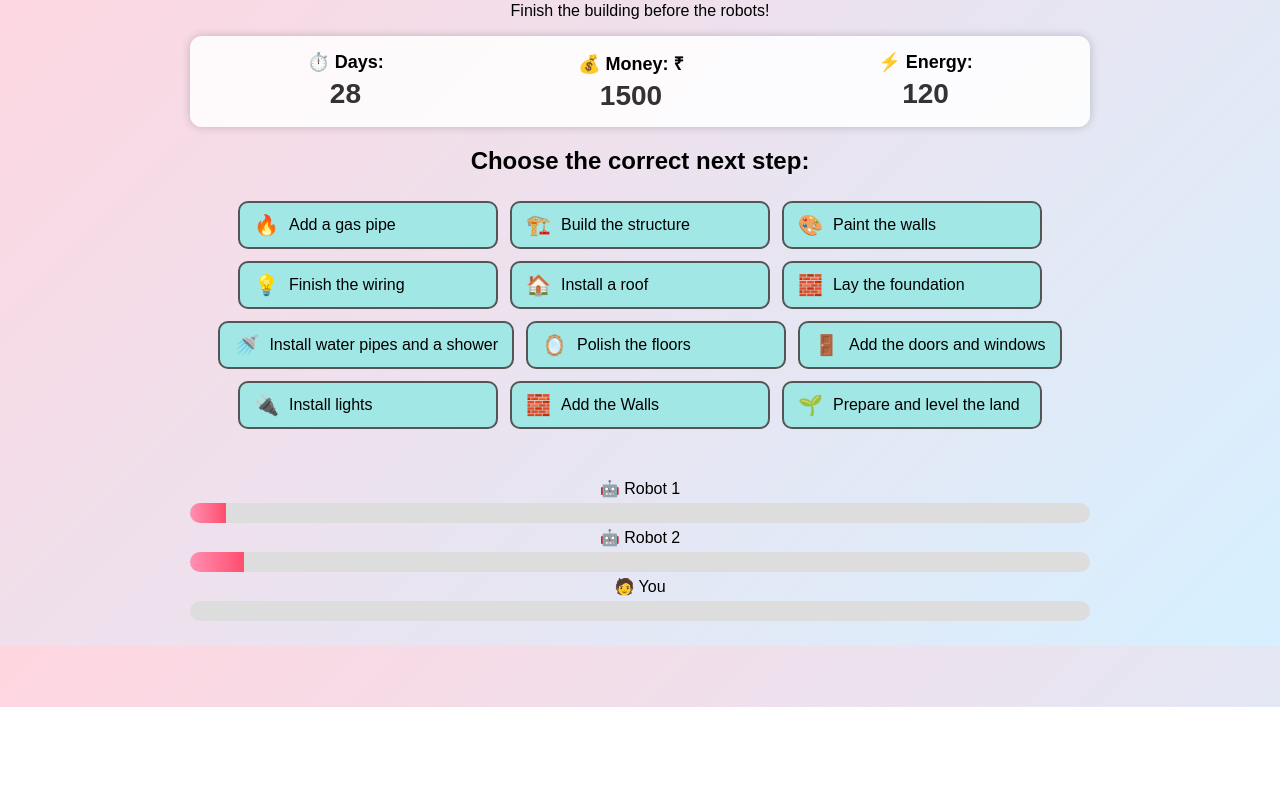
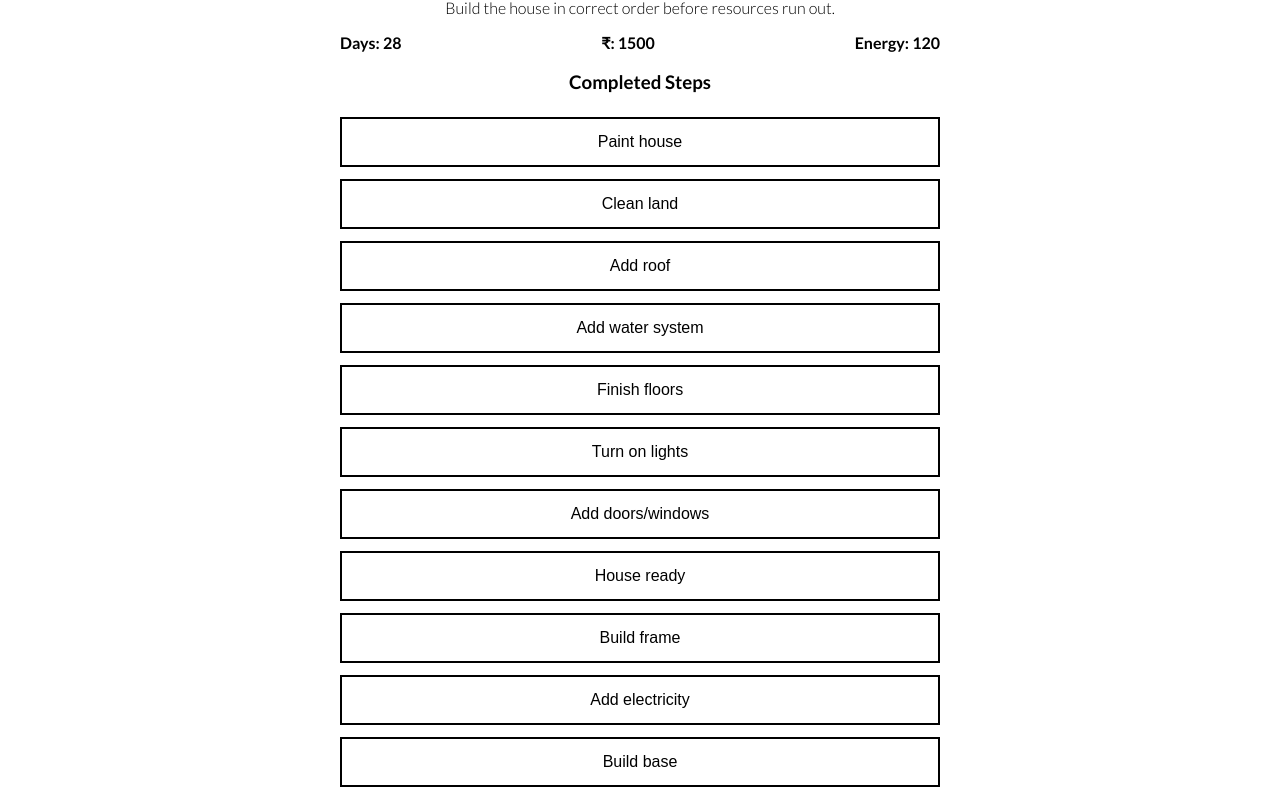
Before and after one commit to sabiparikh/construction-sequence, a plain HTML site: page index.html in a window 1280 px wide. Shown: the part 93-887 px from the top of the page. Before the commit the page ends 800 px from the top, so only its background shows below. Drawn offline with Linux system fonts and the light colour scheme.

Commit message:
Add files via upload
I have changed the colorful game to black and white. The progress bars and confetti is removed.

```diff
--- a/index.html
+++ b/index.html
@@ -1,332 +1,158 @@
 <!DOCTYPE html>
-<html lang="en">
+<html>
 <head>
-<meta charset="UTF-8">
-<title>🏗️ Building Mission Game</title>
+<meta name="viewport" content="width=device-width, initial-scale=1">
+<link href="https://fonts.googleapis.com/css2?family=Lato:wght@300;700;900&display=swap" rel="stylesheet">
+<title>Build A House</title>
+
 <style>
-body {
-  font-family: Arial, sans-serif;
-  text-align: center;
-  background: linear-gradient(135deg, #ffd6e0, #d6f0ff);
-  margin: 0;
-}
-
-.container {
-  max-width: 900px;
-  margin: auto;
-  padding: 20px;
-}
-
-h1 { margin-bottom: 10px; }
-
-.scorecard {
-  background: #ffffffdd;
-  border-radius: 12px;
-  padding: 15px 20px;
-  display: flex;
-  justify-content: space-around;
-  font-weight: bold;
-  font-size: 18px;
-  margin: 15px 0;
-  box-shadow: 0 0 10px rgba(0,0,0,0.2);
-}
-
-.scorecard div span {
-  display: block;
-  font-size: 28px;
-  color: #333;
-  margin-top: 5px;
-}
-
-button {
-  padding: 10px 14px;
-  margin: 6px;
-  border-radius: 10px;
-  border: 2px solid #555;
-  background: #a0e7e5;
-  cursor: pointer;
-  transition: 0.2s;
-  min-width: 260px;
-  display: inline-flex;
-  align-items: center;
-  justify-content: flex-start;
-  font-size: 16px;
-}
-
-button span.icon {
-  margin-right: 10px;
-  font-size: 20px;
-}
-
-button:hover {
-  background: #ffafcc;
-  transform: scale(1.05);
-}
-
-button.correct {
-  background: #999999;
-  color: #eee;
-  cursor: default;
-}
-
-.bar {
-  background: #ddd;
-  height: 20px;
-  border-radius: 10px;
-  margin: 5px 0;
-  overflow: hidden;
-}
-
-.fill {
-  height: 100%;
-  width: 0%;
-  background: linear-gradient(90deg, #ff90b3, #ff4d6d);
-  transition: width 0.5s;
-}
-
-#message {
-  margin-top: 10px;
-  font-size: 18px;
-  color: red;
-  min-height: 24px;
-}
-
-.confetti {
-  position: fixed;
-  top: -10px;
-  border-radius: 2px;
-  opacity: 0.9;
-  animation: fall linear forwards;
-}
-
-@keyframes fall { to { transform: translateY(110vh) rotate(720deg); } }
-
-#restartBtn {
-  display: none;
-  background: #ffd166;
-  font-weight: bold;
-  padding: 12px 20px;
-  font-size: 18px;
-  border-radius: 12px;
-  border: 2px solid #555;
-  cursor: pointer;
-}
-
-#steps { margin: 20px 0; }
+body{font-family:Lato,sans-serif;background:#fff;color:#000;text-align:center;padding:10px;}
+h1{font-size:44px;font-weight:900;margin:5px;}
+.container{max-width:600px;margin:auto;}
+.stats{display:flex;justify-content:space-between;font-weight:700;margin:10px 0;}
+button{width:100%;padding:14px;margin:6px 0;border:2px solid black;background:white;font-size:16px;cursor:pointer;}
+.eventBox{border:3px dashed black;padding:12px;margin:10px;display:none;}
+#restart{display:none;margin-top:15px;font-weight:bold;}
 </style>
 </head>
+
 <body>
 <div class="container">
-<h1>🏗️ Building Mission</h1>
-<p>Finish the building before the robots!</p>
+<h1>BUILD A HOUSE</h1>
+<p>Build the house in correct order before resources run out.</p>
 
-<div class="scorecard">
-  <div>⏱️ Days: <span id="time"></span></div>
-  <div>💰 Money: ₹<span id="money"></span></div>
-  <div>⚡ Energy: <span id="energy"></span></div>
+<div class="stats">
+<div>Days: <span id="time">28</span></div>
+<div>₹: <span id="money">1500</span></div>
+<div>Energy: <span id="energy">120</span></div>
 </div>
 
-<h3 id="event"></h3>
+<h3>Completed Steps</h3>
+<div id="completed"></div>
 
-<h2>Choose the correct next step:</h2>
-<div id="steps"></div>
-<div id="message"></div>
+<div id="event" class="eventBox"></div>
+<div id="buttons"></div>
 
-<div>
-  🤖 Robot 1
-  <div class="bar"><div id="r1" class="fill"></div></div>
-
-  🤖 Robot 2
-  <div class="bar"><div id="r2" class="fill"></div></div>
-
-  🧑 You
-  <div class="bar"><div id="you" class="fill"></div></div>
-</div>
-
-<button id="restartBtn">🔄 Play Again</button>
+<button id="restart" onclick="location.reload()">PLAY AGAIN</button>
 </div>
 
 <script>
-// GAME DATA
-const stepsList = [
-  { text: "Prepare and level the land", icon: "🌱" },
-  { text: "Lay the foundation", icon: "🧱" },
-  { text: "Build the structure", icon: "🏗️" },
-  { text: "Add the Walls", icon: "🧱" },
-  { text: "Install a roof", icon: "🏠" },
-  { text: "Add the doors and windows", icon: "🚪" },
-  { text: "Install water pipes and a shower", icon: "🚿" },
-  { text: "Finish the wiring", icon: "💡" },
-  { text: "Install lights", icon: "🔌" },
-  { text: "Add a gas pipe", icon: "🔥" },
-  { text: "Paint the walls", icon: "🎨" },
-  { text: "Polish the floors", icon: "🪞" }
-];
+let time=28,money=1500,energy=120;
+let steps=["Clean land","Build base","Build frame","Add walls","Add roof",
+"Add doors/windows","Add water system","Add electricity","Turn on lights",
+"Paint house","Finish floors","House ready"];
 
-let current, time, money, energy, gameOver;
-let shuffledSteps;
+let correct=[...steps];
+shuffle(steps);
+let index=0;
+let completedList=[];
+let gameEnded=false;
 
-// SHUFFLE UTILITY
-function shuffle(array) {
-  for (let i = array.length - 1; i > 0; i--) {
-    const j = Math.floor(Math.random() * (i + 1));
-    [array[i], array[j]] = [array[j], array[i]];
-  }
-  return array;
+function shuffle(a){
+ for(let i=a.length-1;i>0;i--){
+  let j=Math.floor(Math.random()*(i+1));
+  [a[i],a[j]]=[a[j],a[i]];
+ }
 }
 
-// INIT GAME
-function initGame() {
-  current = 0;
-  time = 28;
-  money = 1500;
-  energy = 120;
-  gameOver = false;
-
-  document.getElementById("restartBtn").style.display = "none";
-  document.getElementById("event").innerText = "";
-  document.getElementById("message").innerText = "";
-
-  ["r1","r2","you"].forEach(id=>{
-    document.getElementById(id).style.width = "0%";
-  });
-
-  updateStats();
-
-  shuffledSteps = shuffle([...stepsList.map((s, i) => ({...s, originalIndex: i}))]);
-  loadSteps();
+function drawButtons(){
+ if(gameEnded) return;
+ let box=document.getElementById("buttons");
+ box.innerHTML="";
+ steps.forEach(step=>{
+   if(!completedList.includes(step)){
+     let btn=document.createElement("button");
+     btn.innerText=step;
+     btn.onclick=()=>choose(step);
+     box.appendChild(btn);
+   }
+ });
 }
 
-// LOAD BUTTONS
-function loadSteps() {
-  if (gameOver) return;
-
-  const div = document.getElementById("steps");
-  div.innerHTML = "";
-
-  shuffledSteps.forEach(stepObj => {
-    let btn = document.createElement("button");
-    btn.innerHTML = `<span class="icon">${stepObj.icon}</span>${stepObj.text}`;
-
-    if(stepObj.originalIndex < current) btn.classList.add("correct");
-
-    btn.onclick = () => handleStep(stepObj, btn);
-    div.appendChild(btn);
-  });
+function choose(step){
+ if(gameEnded) return;
+ if(step===correct[index]){
+   index++;
+   completedList.push(step);
+   time-=2;energy-=10;money-=50;
+   updateCompleted();
+ }else{
+   time-=4;energy-=20;money-=100;
+ }
+ updateStats();
+ drawButtons();
+ checkGame();
 }
 
-// HANDLE STEP CLICK
-function handleStep(stepObj, btn) {
-  if (gameOver) return;
-
-  const messageEl = document.getElementById("message");
-  messageEl.innerText = "";
-
-  if (stepObj.originalIndex === current) {
-    btn.classList.add("correct");
-    current++;
-    energy -= 5;
-    time -= 1;
-
-    triggerEvents();
-    updateStats();
-    updateProgress();
-    confettiBurst();
-
-    if (current === stepsList.length) endGame("🏆 You Win!");
-
-    loadSteps();
-  } else {
-    money -= 100;
-    energy -= 20;
-    time -= 4;
-    messageEl.innerText = "❌ Wrong order! Try again.";
-    updateStats();
-  }
+function updateCompleted(){
+ document.getElementById("completed").innerHTML=
+ completedList.map(s=>"✔ "+s).join("<br>");
 }
 
-// EVENTS
-function triggerEvents() {
-  let text = "";
-  if (current === 3) {
-    let c = confirm("⚠️ GRAP 3 imposed!\nOK = Work illegally\nCancel = Shut 7 days");
-    if (c) { money -= 300; text="🚧 Worked illegally (-₹300)"; }
-    else { time -= 7; text="⛔ Shut for 7 days"; }
-  }
-  if (current === 6) {
-    let c = confirm("🌧️ Rain!\nOK = Pay ₹500\nCancel = Stop 2 days");
-    if (c) { money -= 500; text="💸 Paid ₹500"; }
-    else { time -= 2; text="⏱️ Delayed 2 days"; }
-  }
-  if (current === 9) {
-    let c = confirm("🏢 MCD Visit!\nOK = Pay ₹300\nCancel = Stop 3 days");
-    if (c) { money -= 300; text="💰 Paid ₹300"; }
-    else { time -= 3; text="🛑 Work stopped 3 days"; }
-  }
-  document.getElementById("event").innerText = text;
+function updateStats(){
+ document.getElementById("time").innerText=Math.max(0,time);
+ document.getElementById("money").innerText=Math.max(0,money);
+ document.getElementById("energy").innerText=Math.max(0,energy);
 }
 
-// UPDATE STATS
-function updateStats() {
-  document.getElementById("time").innerText = time;
-  document.getElementById("money").innerText = money;
-  document.getElementById("energy").innerText = energy;
-
-  if (time <= 0 || money <= 0 || energy <= 0) endGame("💀 Game Over!");
+function endGame(msg){
+ gameEnded=true;
+ document.getElementById("event").style.display="block";
+ document.getElementById("event").innerHTML="<h3>"+msg+"</h3>";
+ document.getElementById("restart").style.display="block";
+ document.getElementById("buttons").innerHTML="";
 }
 
-// UPDATE PLAYER PROGRESS
-function updateProgress() {
-  document.getElementById("you").style.width =
-    (current / stepsList.length) * 100 + "%";
+function checkGame(){
+ if(time<=0||money<=0||energy<=0) endGame("GAME OVER");
+ if(index===correct.length) endGame("🏡 HOUSE COMPLETED!");
 }
 
-// ROBOTS
-setInterval(() => {
-  if (gameOver) return;
+/* EVENTS — only once each */
+let events=["grap","rain","mcd"];
+let eventsToTrigger=Math.floor(Math.random()*2)+1;
 
-  let r1 = document.getElementById("r1");
-  let r2 = document.getElementById("r2");
+setTimeout(triggerEvent,12000);
+setTimeout(triggerEvent,25000);
 
-  let w1 = (parseFloat(r1.style.width) || 0) + 2;
-  let w2 = (parseFloat(r2.style.width) || 0) + 3;
-
-  r1.style.width = w1 + "%";
-  r2.style.width = w2 + "%";
-
-  if (w1 >= 100) endGame("🤖 Robot 1 Wins!");
-  if (w2 >= 100) endGame("🤖 Robot 2 Wins!");
-}, 2000);
-
-// END GAME
-function endGame(msg) {
-  gameOver = true;
-  document.getElementById("message").innerText = msg;
-  document.getElementById("steps").innerHTML = "";
-  document.getElementById("restartBtn").style.display = "inline-block";
+function triggerEvent(){
+ if(gameEnded||eventsToTrigger<=0||events.length==0) return;
+ eventsToTrigger--;
+ let e=events.splice(Math.floor(Math.random()*events.length),1)[0];
+ window[e]();
 }
 
-// CONFETTI
-function confettiBurst() {
-  for (let i = 0; i < 40; i++) {
-    let c = document.createElement("div");
-    c.className = "confetti";
-    let size = Math.random() * 8 + 4;
-    c.style.width = size + "px";
-    c.style.height = size + "px";
-    c.style.left = Math.random() * 100 + "%";
-    c.style.background = `hsl(${Math.random()*360}, 90%, 60%)`;
-    c.style.animationDuration = (Math.random()*2+2)+"s";
-    document.body.appendChild(c);
-    setTimeout(() => c.remove(), 4000);
-  }
+function showEvent(text,op1,op2){
+ let box=document.getElementById("event");
+ box.style.display="block";
+ box.innerHTML=`<p>${text}</p>
+ <button onclick="${op1}">Option 1</button>
+ <button onclick="${op2}">Option 2</button>`;
 }
 
-// RESTART
-document.getElementById("restartBtn").onclick = initGame;
+function closeEvent(){
+ document.getElementById("event").style.display="none";
+ updateStats();checkGame();
+}
 
-// START
-initGame();
+function grap(){
+ showEvent("GRAP 3 imposed! Stop work 7 days or continue illegally?",
+ "time-=7;closeEvent()",
+ "money-=200;closeEvent()");
+}
+function rain(){
+ showEvent("Rainstorm! Pay ₹500 cover or stop 2 days?",
+ "money-=500;closeEvent()",
+ "time-=2;closeEvent()");
+}
+function mcd(){
+ showEvent("MCD complaint! Pay ₹300 or stop 3 days?",
+ "money-=300;closeEvent()",
+ "time-=3;closeEvent()");
+}
+
+drawButtons();
+updateStats();
 </script>
 </body>
 </html>
```
